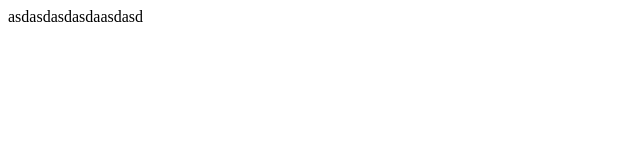
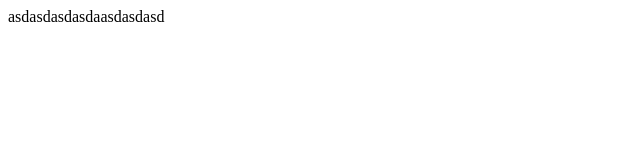
Before and after one commit to v-zubchenko/test123, a plain HTML site: page index.html in a window 1280 px wide. Shown: the full height of the page, 0-640 px from the left. Drawn offline with Linux system fonts and the light colour scheme.

Commit message:
add textasdasd

```diff
--- a/index.html
+++ b/index.html
@@ -5,6 +5,6 @@
     <title>Title</title>
 </head>
 <body>
-asdasdasdasdaasdasd
+asdasdasdasdaasdasdasd
 </body>
 </html>
```
